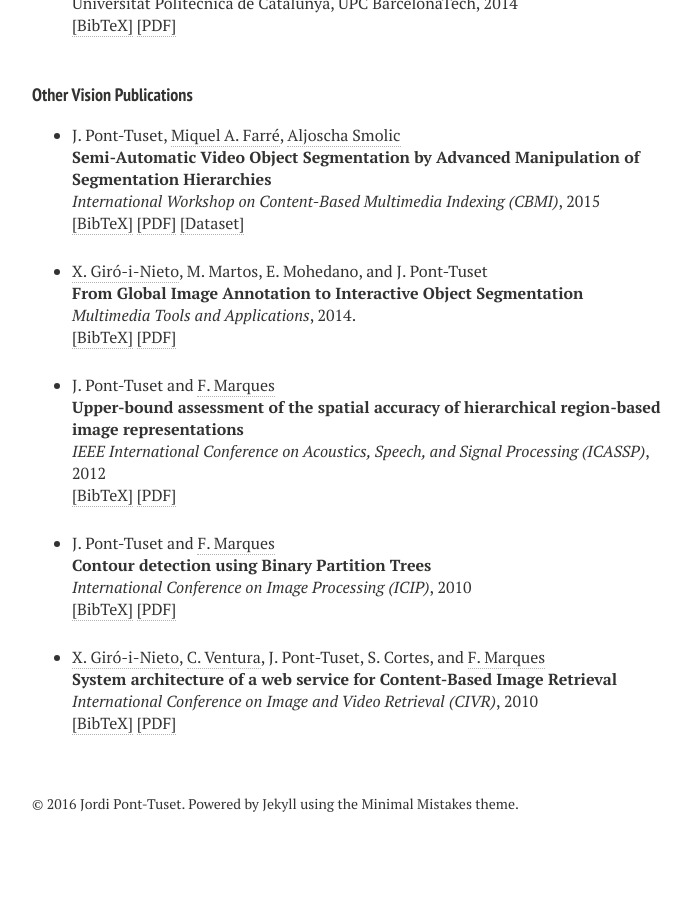
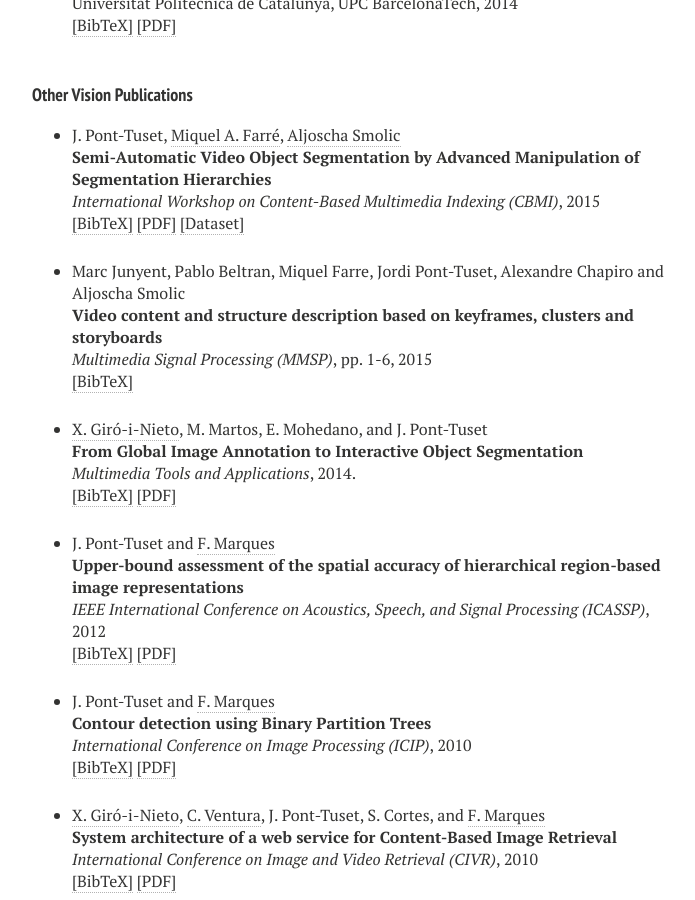
Before and after one commit to jponttuset/jponttuset.github.io, a Jekyll site: the page built from publications.md, in a window 1280 px wide and 900 px high, scrolled down 1455 px. Shown: the whole window, without its empty margins (288-983 px from the left). Built offline with Jekyll 4.4.1, drawn with Linux system fonts in a browser that asks for light colours; nearby versions of some CDN libraries; before the commit the page ends 2317 px from its top, so only the background shows below that.

Commit message:
- New publication

```diff
--- a/_layouts/publications.html
+++ b/_layouts/publications.html
@@ -348,7 +348,6 @@ J. Pont-Tuset and <a href="http://www.vision.ee.ethz.ch/members/get_member.cgi?i
 
       <ul class="biblist">
 
-
       <!-- Item: Pont-Tuset2015a -->
       <li ><p>
           J. Pont-Tuset, <a href="https://www.linkedin.com/in/miquelangelfarre" target="_blank" rel="external">Miquel A. Farré</a>, <a href="http://zurich.disneyresearch.com/~smolica/" target="_blank" rel="external">Aljoscha Smolic</a>
@@ -377,6 +376,30 @@ J. Pont-Tuset and <a href="http://www.vision.ee.ethz.ch/members/get_member.cgi?i
 
 
 
+
+            <!-- Item: Junyent2015 -->
+<li ><p>
+Marc Junyent, Pablo Beltran, Miquel Farre, Jordi Pont-Tuset, Alexandre Chapiro and Aljoscha Smolic
+<br><b>Video content and structure description based on keyframes, clusters and storyboards</b><br>
+<i>Multimedia Signal Processing (MMSP)</i>,
+pp. 1-6,
+2015
+<br />
+<a href="javascript:toggleBibtex('Junyent2015')">[BibTeX]</a>
+
+</p>
+<div id="bib_Junyent2015" class="bibtex noshow">
+<pre>
+@inproceedings{Junyent2015,
+  author = {Junyent, Marc and Beltran, Pablo and Farre, Miquel and Pont-Tuset, Jordi and Chapiro, Alexandre and Smolic, Aljoscha},
+  title = {Video content and structure description based on keyframes, clusters and storyboards},
+  booktitle = {Multimedia Signal Processing (MMSP)},
+  year = {2015},
+  pages = {1--6}
+}
+</pre>
+</div>
+</li>
 
 
 
```
